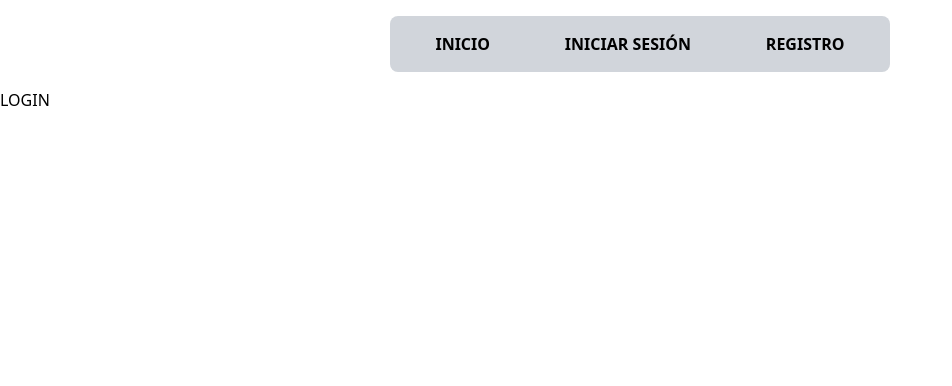
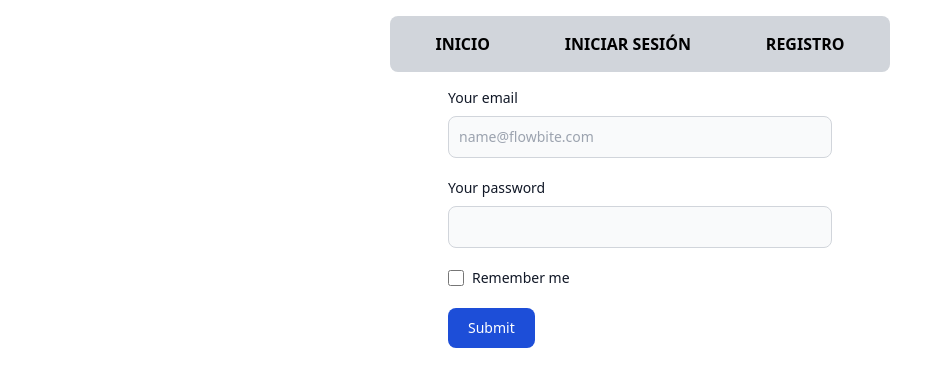
Before and after one commit to Mauro069/rdt-client, a Next.js app: page /auth/login in a window 1280 px wide. Shown: the top 386 px of the page, without its empty margins (0-952 px from the left). Built offline with nearby package versions, Linux system fonts and the light colour scheme.

Commit message:
Form de prueba

```diff
--- a/src/app/auth/login/page.tsx
+++ b/src/app/auth/login/page.tsx
@@ -1,7 +1,9 @@
+import { LoginForm } from '@/components/Forms/LoginForm'
+
 export default function LoginPage () {
   return (
     <main>
-      <h1>LOGIN</h1>
+      <LoginForm />
     </main>
   )
 }
--- /dev/null
+++ b/src/components/Forms/LoginForm.tsx
@@ -0,0 +1,49 @@
+export const LoginForm = () => {
+  return (
+    <form className='max-w-sm mx-auto'>
+      <div className='mb-5'>
+        <label className='block mb-2 text-sm font-medium text-gray-900 dark:text-white'>
+          Your email
+        </label>
+        <input
+          type='email'
+          id='email'
+          className='bg-gray-50 border border-gray-300 text-gray-900 text-sm rounded-lg focus:ring-blue-500 focus:border-blue-500 block w-full p-2.5 dark:bg-gray-700 dark:border-gray-600 dark:placeholder-gray-400 dark:text-white dark:focus:ring-blue-500 dark:focus:border-blue-500'
+          placeholder='name@flowbite.com'
+          required
+        />
+      </div>
+      <div className='mb-5'>
+        <label className='block mb-2 text-sm font-medium text-gray-900 dark:text-white'>
+          Your password
+        </label>
+        <input
+          type='password'
+          id='password'
+          className='bg-gray-50 border border-gray-300 text-gray-900 text-sm rounded-lg focus:ring-blue-500 focus:border-blue-500 block w-full p-2.5 dark:bg-gray-700 dark:border-gray-600 dark:placeholder-gray-400 dark:text-white dark:focus:ring-blue-500 dark:focus:border-blue-500'
+          required
+        />
+      </div>
+      <div className='flex items-start mb-5'>
+        <div className='flex items-center h-5'>
+          <input
+            id='remember'
+            type='checkbox'
+            value=''
+            className='w-4 h-4 border border-gray-300 rounded bg-gray-50 focus:ring-3 focus:ring-blue-300 dark:bg-gray-700 dark:border-gray-600 dark:focus:ring-blue-600 dark:ring-offset-gray-800 dark:focus:ring-offset-gray-800'
+            required
+          />
+        </div>
+        <label className='ms-2 text-sm font-medium text-gray-900 dark:text-gray-300'>
+          Remember me
+        </label>
+      </div>
+      <button
+        type='submit'
+        className='text-white bg-blue-700 hover:bg-blue-800 focus:ring-4 focus:outline-none focus:ring-blue-300 font-medium rounded-lg text-sm w-full sm:w-auto px-5 py-2.5 text-center dark:bg-blue-600 dark:hover:bg-blue-700 dark:focus:ring-blue-800'
+      >
+        Submit
+      </button>
+    </form>
+  )
+}
```
